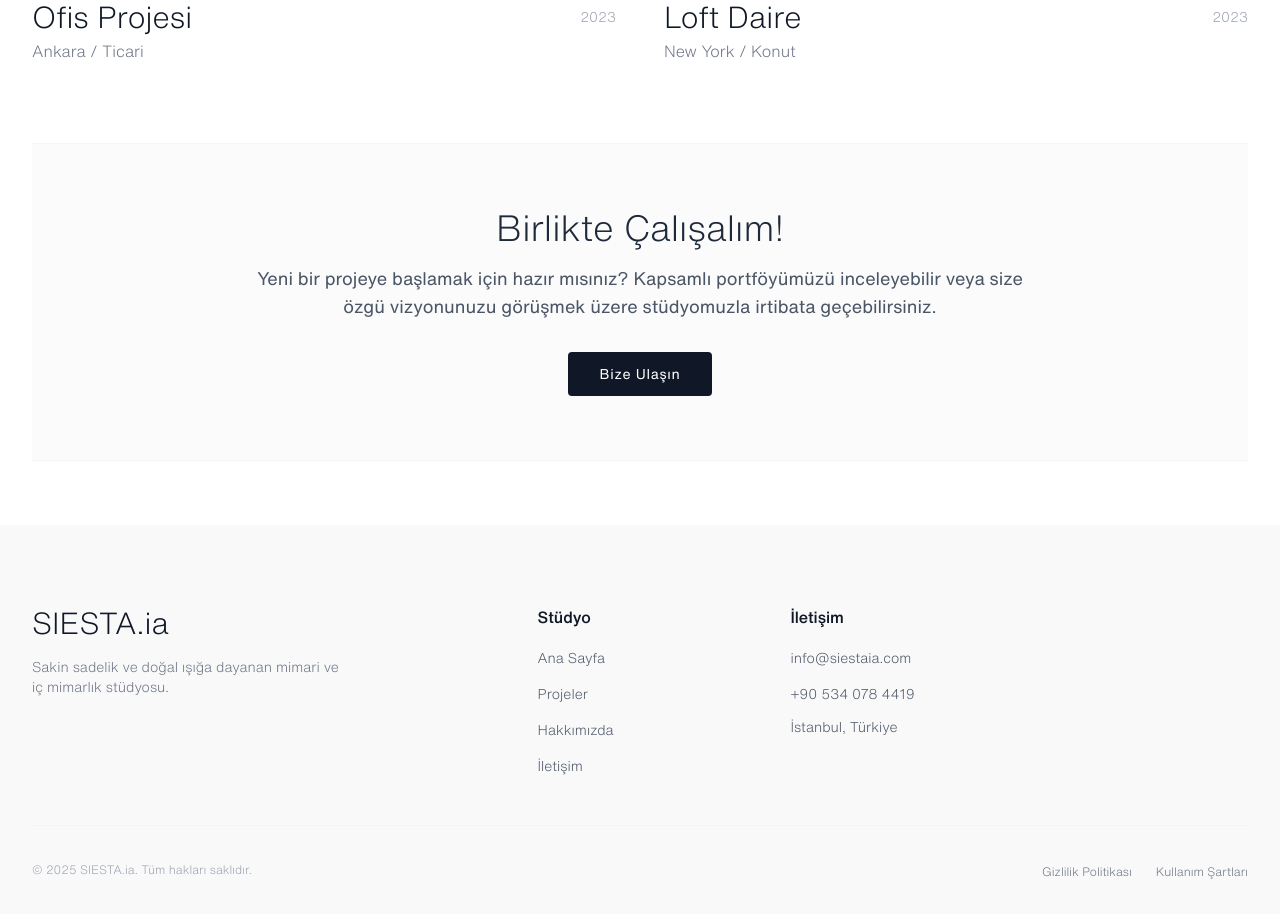
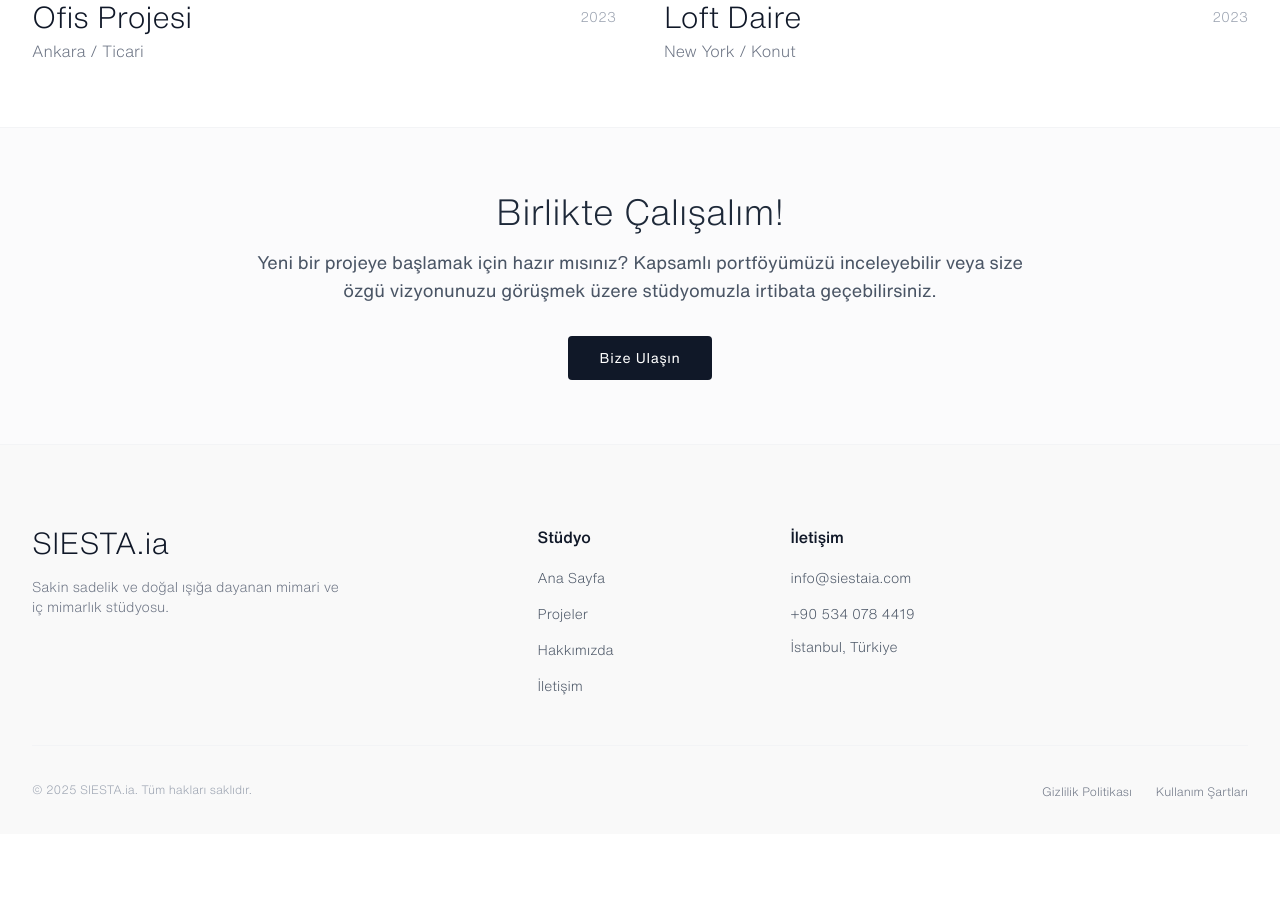
Before and after one commit to ongunumutyelbasi/siesta-ia, a Next.js app: page /projeler in a window 1280 px wide. Shown: the part 1500-2414 px from the top of the page. After the commit the page ends 2334 px from the top, so only its background shows below. Built offline with nearby package versions, Linux system fonts and the light colour scheme.

Commit message:
Contact section on Projeler page taken outside of main container, in line with rest of the website.

```diff
--- a/app/projeler/page.tsx
+++ b/app/projeler/page.tsx
@@ -109,8 +109,10 @@ export default function ProjectsIndexPage() {
           ))}
 
         </div>
+      </main>
 
-        <section className="mt-20 py-16 bg-gray-50/70 border-t border-b border-gray-100 px-4 sm:px-6 lg:px-8">
+      {/* 🚨 FULL-WIDTH CONTACT SECTION 🚨 */}
+      <section className="py-16 bg-gray-50/70 border-t border-b border-gray-100 px-4 sm:px-6 lg:px-8">
         <div className="max-w-4xl mx-auto text-center">
           <h2 className="text-3xl md:text-4xl font-light mb-4 text-gray-800">
             Birlikte Çalışalım!
@@ -127,7 +129,6 @@ export default function ProjectsIndexPage() {
         </div>
       </section>
 
-      </main>
     </div>
   );
 }
```
Lines whose indentation alone changed are shown as unchanged.
